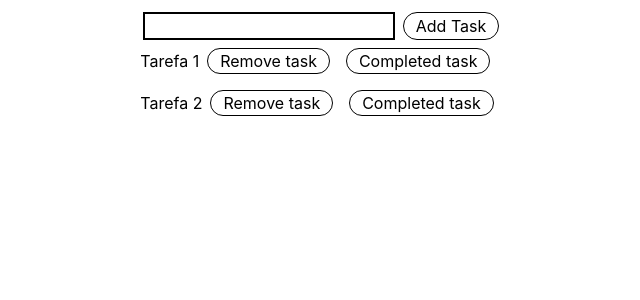
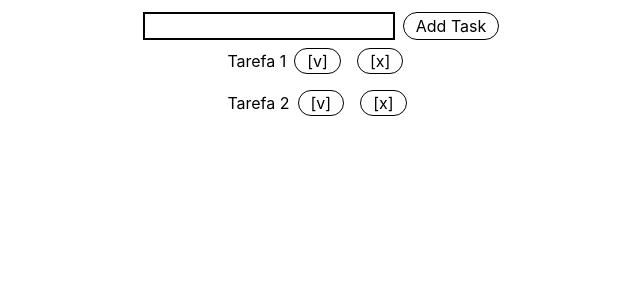
Before and after one commit to RafaelDeMello/ReactStudy, a React (Vite) app in the folder StudyReact/: page / in a window 1280 px wide. Shown: the top 300 px of the page, without its empty margins (319-959 px from the left). Built offline with nearby package versions, Linux system fonts and the light colour scheme.

Commit message:
Update App.tsx

```diff
--- a/StudyReact/src/App.tsx
+++ b/StudyReact/src/App.tsx
@@ -40,22 +40,24 @@ export function App() {
           {list.map((listItem) => (
             <li key={listItem.id}>
               {listItem.label}
-              {listItem.complete ? "Concluido" : ""}
+              {listItem.complete ? " Concluido" : ""}
+              <button
+                className="border rounded-3xl px-3 m-2"
+                onClick={() => {
+                  setList([...list.map(item =>
+                    ({...item, complete: item.id === listItem.id ? true : item.complete})
+                  )]);
+                }}
+              >
+                [v]
+              </button>
               <button
                 className="border rounded-3xl px-3 m-2"
                 onClick={() => {
                   setList([...list.filter(item => item.id !== listItem.id)]);
                 }}
               >
-                Remove task
-              </button>
-              <button
-                className="border rounded-3xl px-3 m-2"
-                onClick={() => {
-                  setList([...list.map(item => ({...item, complete: true}))]);
-                }}
-              >
-                Completed task
+                [x]
               </button>
             </li>
           ))}
```
